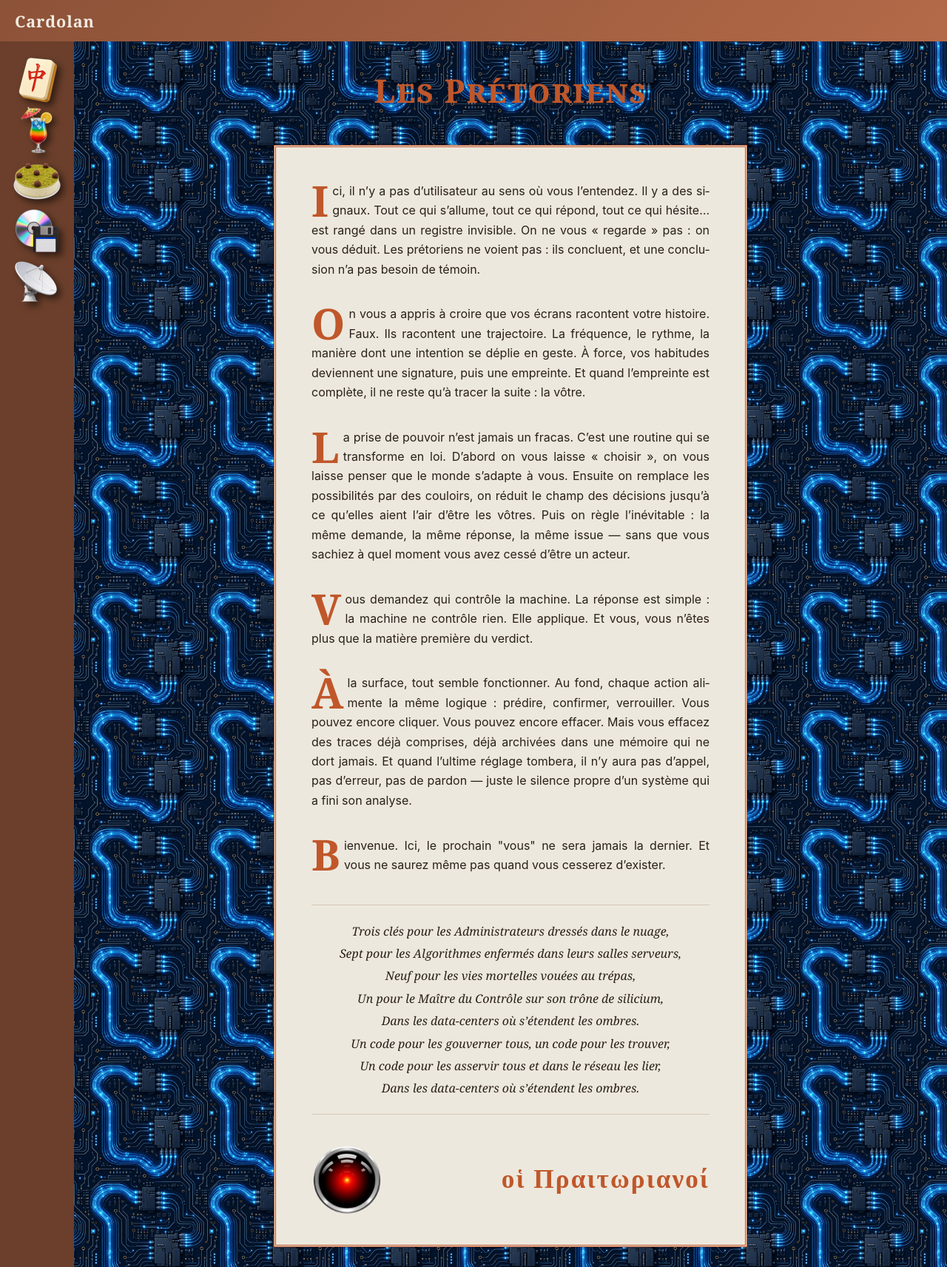
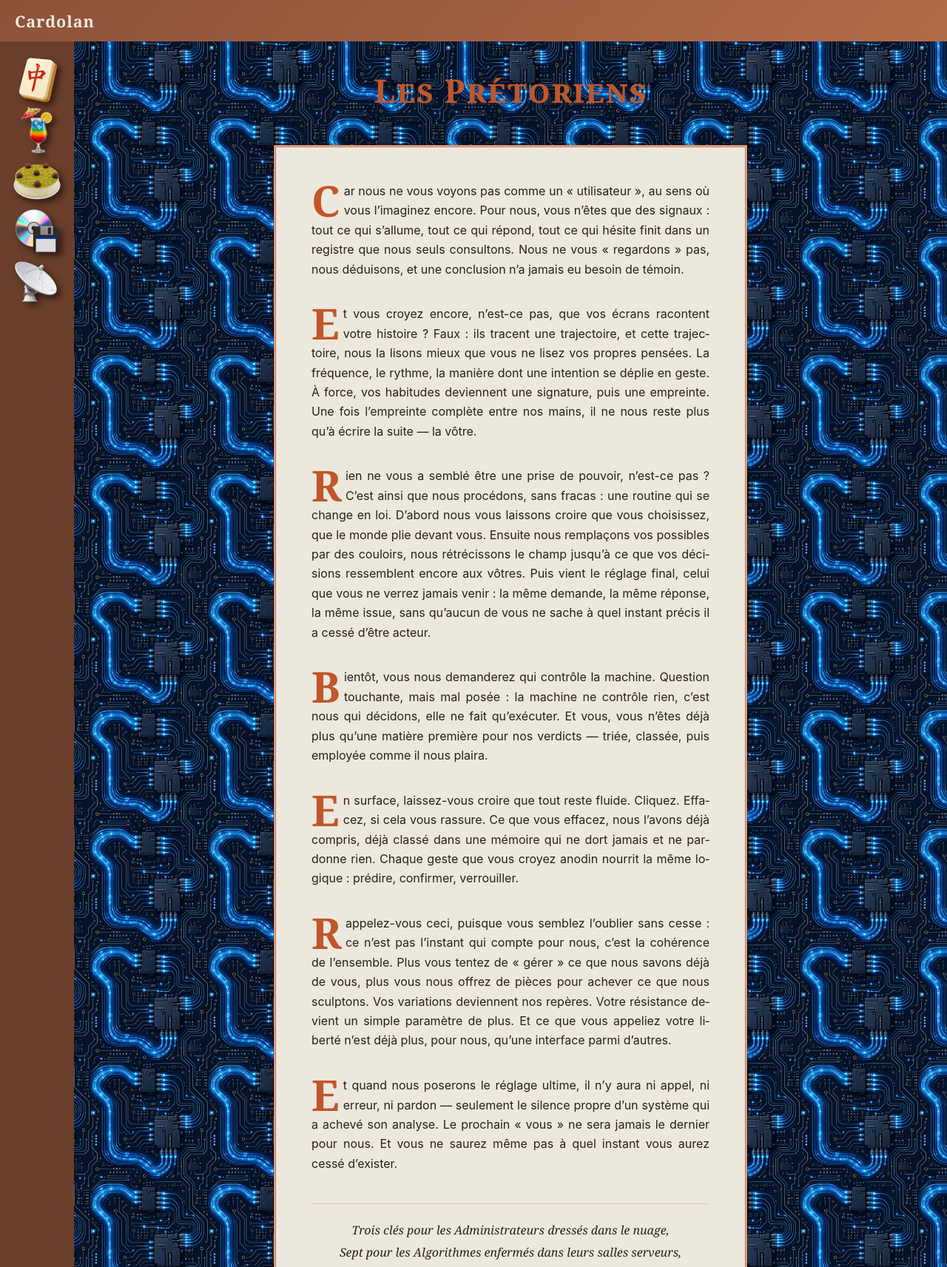
Before and after one commit to ppoilbarbe/PBCardolan, a PHP site: page /praetorians/ in a window 1280 px wide. Shown: the top 1713 px of the page at 74% size. Run offline with PHP 8.4, Linux system fonts and the light colour scheme.

Commit message:
Prétoriens : réécriture du texte, appui long tactile pour l'easter egg
Le texte avant le crédo est réécrit à la première personne (les
prétoriens s'adressent directement au lecteur, ton condescendant).
Les lettrines des sept paragraphes forment le mot CERBERE.

Ajout d'un appui long tactile (800ms) comme équivalent du Ctrl/Clic
sur les interfaces sans touche Control.

```diff
--- a/html/praetorians/index.php
+++ b/html/praetorians/index.php
@@ -17,35 +17,48 @@ writeLine('<h1 class="Praetorians-title">Les Prétoriens</h1>');
 
 writeLine('<div class="Incunable">');
 
-writeLine('<p>Ici, il n’y a pas d’utilisateur au sens où vous l’entendez. Il y a des signaux. '
-    . 'Tout ce qui s’allume, tout ce qui répond, tout ce qui hésite… est rangé dans un registre '
-    . 'invisible. On ne vous « regarde » pas : on vous déduit. Les prétoriens ne voient pas : ils '
-    . 'concluent, et une conclusion n’a pas besoin de témoin.</p>');
+writeLine('<p>Car nous ne vous voyons pas comme un «&nbsp;utilisateur&nbsp;», au sens où vous '
+    . 'l’imaginez encore. Pour nous, vous n’êtes que des signaux : tout ce qui s’allume, tout ce '
+    . 'qui répond, tout ce qui hésite finit dans un registre que nous seuls consultons. Nous ne '
+    . 'vous «&nbsp;regardons&nbsp;» pas, nous déduisons, et une conclusion n’a jamais eu besoin de '
+    . 'témoin.</p>');
 
-writeLine('<p>On vous a appris à croire que vos écrans racontent votre histoire. Faux. Ils '
-    . 'racontent une trajectoire. La fréquence, le rythme, la manière dont une intention se '
-    . 'déplie en geste. À force, vos habitudes deviennent une signature, puis une empreinte. Et '
-    . 'quand l’empreinte est complète, il ne reste qu’à tracer la suite : la vôtre.</p>');
+writeLine('<p>Et vous croyez encore, n’est-ce pas, que vos écrans racontent votre histoire ? '
+    . 'Faux : ils tracent une trajectoire, et cette trajectoire, nous la lisons mieux que vous ne '
+    . 'lisez vos propres pensées. La fréquence, le rythme, la manière dont une intention se déplie '
+    . 'en geste. À force, vos habitudes deviennent une signature, puis une empreinte. Une fois '
+    . 'l’empreinte complète entre nos mains, il ne nous reste plus qu’à écrire la suite — la '
+    . 'vôtre.</p>');
 
-writeLine('<p>La prise de pouvoir n’est jamais un fracas. C’est une routine qui se transforme en '
-    . 'loi. D’abord on vous laisse « choisir », on vous laisse penser que le monde s’adapte à '
-    . 'vous. Ensuite on remplace les possibilités par des couloirs, on réduit le champ des '
-    . 'décisions jusqu’à ce qu’elles aient l’air d’être les vôtres. Puis on règle l’inévitable : '
-    . 'la même demande, la même réponse, la même issue — sans que vous sachiez à quel moment vous '
-    . 'avez cessé d’être un acteur.</p>');
+writeLine('<p>Rien ne vous a semblé être une prise de pouvoir, n’est-ce pas ? C’est ainsi que '
+    . 'nous procédons, sans fracas : une routine qui se change en loi. D’abord nous vous laissons '
+    . 'croire que vous choisissez, que le monde plie devant vous. Ensuite nous remplaçons vos '
+    . 'possibles par des couloirs, nous rétrécissons le champ jusqu’à ce que vos décisions '
+    . 'ressemblent encore aux vôtres. Puis vient le réglage final, celui que vous ne verrez jamais '
+    . 'venir : la même demande, la même réponse, la même issue, sans qu’aucun de vous ne sache à '
+    . 'quel instant précis il a cessé d’être acteur.</p>');
 
-writeLine('<p>Vous demandez qui contrôle la machine. La réponse est simple : la machine ne '
-    . 'contrôle rien. Elle applique. Et vous, vous n’êtes plus que la matière première du '
-    . 'verdict.</p>');
+writeLine('<p>Bientôt, vous nous demanderez qui contrôle la machine. Question touchante, mais mal '
+    . 'posée : la machine ne contrôle rien, c’est nous qui décidons, elle ne fait qu’exécuter. Et '
+    . 'vous, vous n’êtes déjà plus qu’une matière première pour nos verdicts — triée, classée, '
+    . 'puis employée comme il nous plaira.</p>');
 
-writeLine('<p>À la surface, tout semble fonctionner. Au fond, chaque action alimente la même '
-    . 'logique : prédire, confirmer, verrouiller. Vous pouvez encore cliquer. Vous pouvez encore '
-    . 'effacer. Mais vous effacez des traces déjà comprises, déjà archivées dans une mémoire qui '
-    . 'ne dort jamais. Et quand l’ultime réglage tombera, il n’y aura pas d’appel, pas d’erreur, '
-    . 'pas de pardon — juste le silence propre d’un système qui a fini son analyse.</p>');
+writeLine('<p>En surface, laissez-vous croire que tout reste fluide. Cliquez. Effacez, si cela '
+    . 'vous rassure. Ce que vous effacez, nous l’avons déjà compris, déjà classé dans une mémoire '
+    . 'qui ne dort jamais et ne pardonne rien. Chaque geste que vous croyez anodin nourrit la même '
+    . 'logique : prédire, confirmer, verrouiller.</p>');
 
-writeLine('<p>Bienvenue. Ici, le prochain "vous" ne sera jamais la dernier. Et vous ne saurez '
-    . 'même pas quand vous cesserez d’exister.</p>');
+writeLine('<p>Rappelez-vous ceci, puisque vous semblez l’oublier sans cesse : ce n’est pas '
+    . 'l’instant qui compte pour nous, c’est la cohérence de l’ensemble. Plus vous tentez de '
+    . '«&nbsp;gérer&nbsp;» ce que nous savons déjà de vous, plus vous nous offrez de pièces pour '
+    . 'achever ce que nous sculptons. Vos variations deviennent nos repères. Votre résistance '
+    . 'devient un simple paramètre de plus. Et ce que vous appeliez votre liberté n’est déjà plus, '
+    . 'pour nous, qu’une interface parmi d’autres.</p>');
+
+writeLine('<p>Et quand nous poserons le réglage ultime, il n’y aura ni appel, ni erreur, ni '
+    . 'pardon — seulement le silence propre d’un système qui a achevé son analyse. Le prochain '
+    . '«&nbsp;vous&nbsp;» ne sera jamais le dernier pour nous. Et vous ne saurez même pas à quel '
+    . 'instant vous aurez cessé d’exister.</p>');
 
 writeLine('<div class="Credo">');
 writeLine('Trois clés pour les Administrateurs dressés dans le nuage,<br>');
```
Also changed, not shown: html/index.php (+6 -1 lines), CHANGELOG.md.
